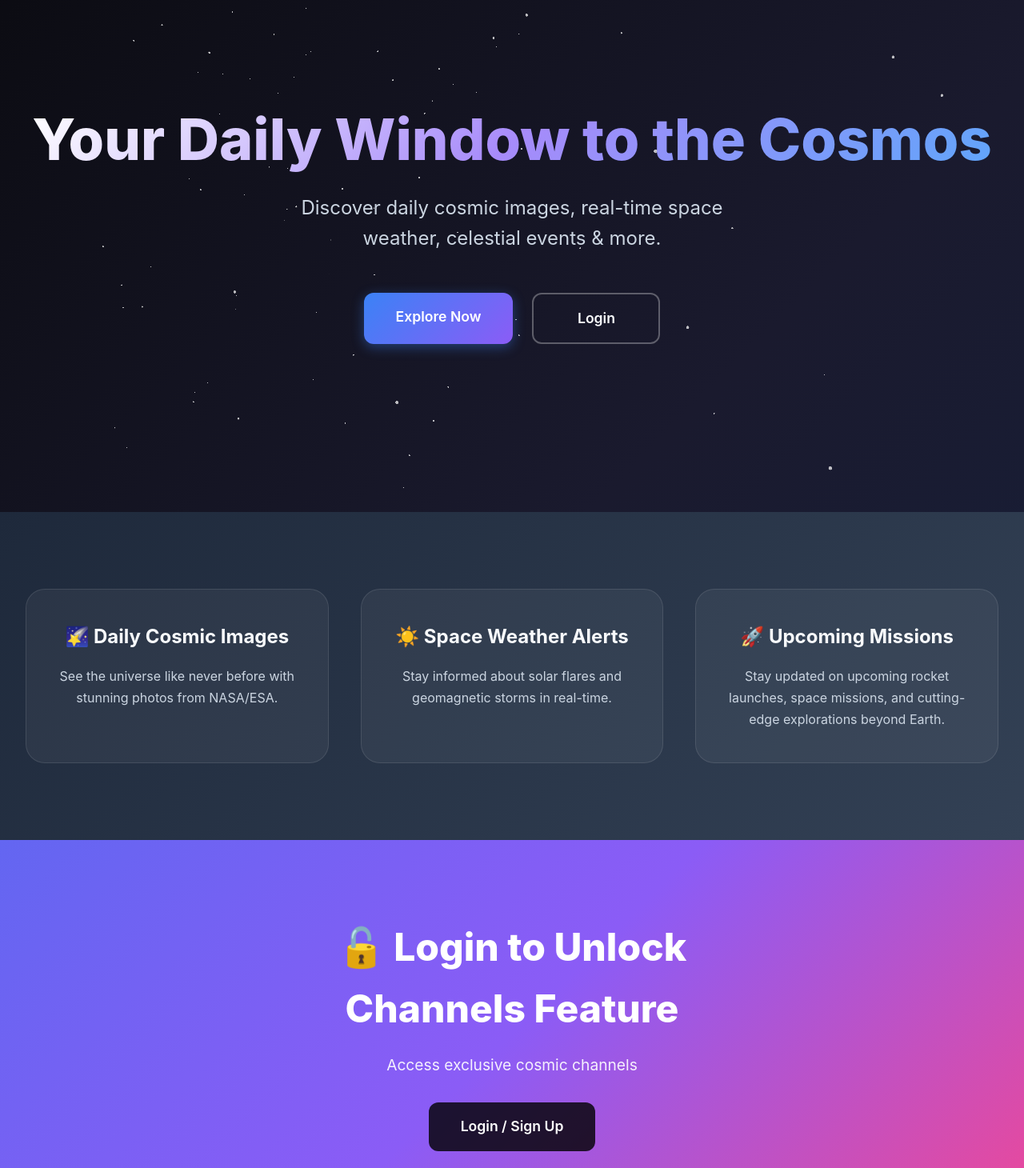
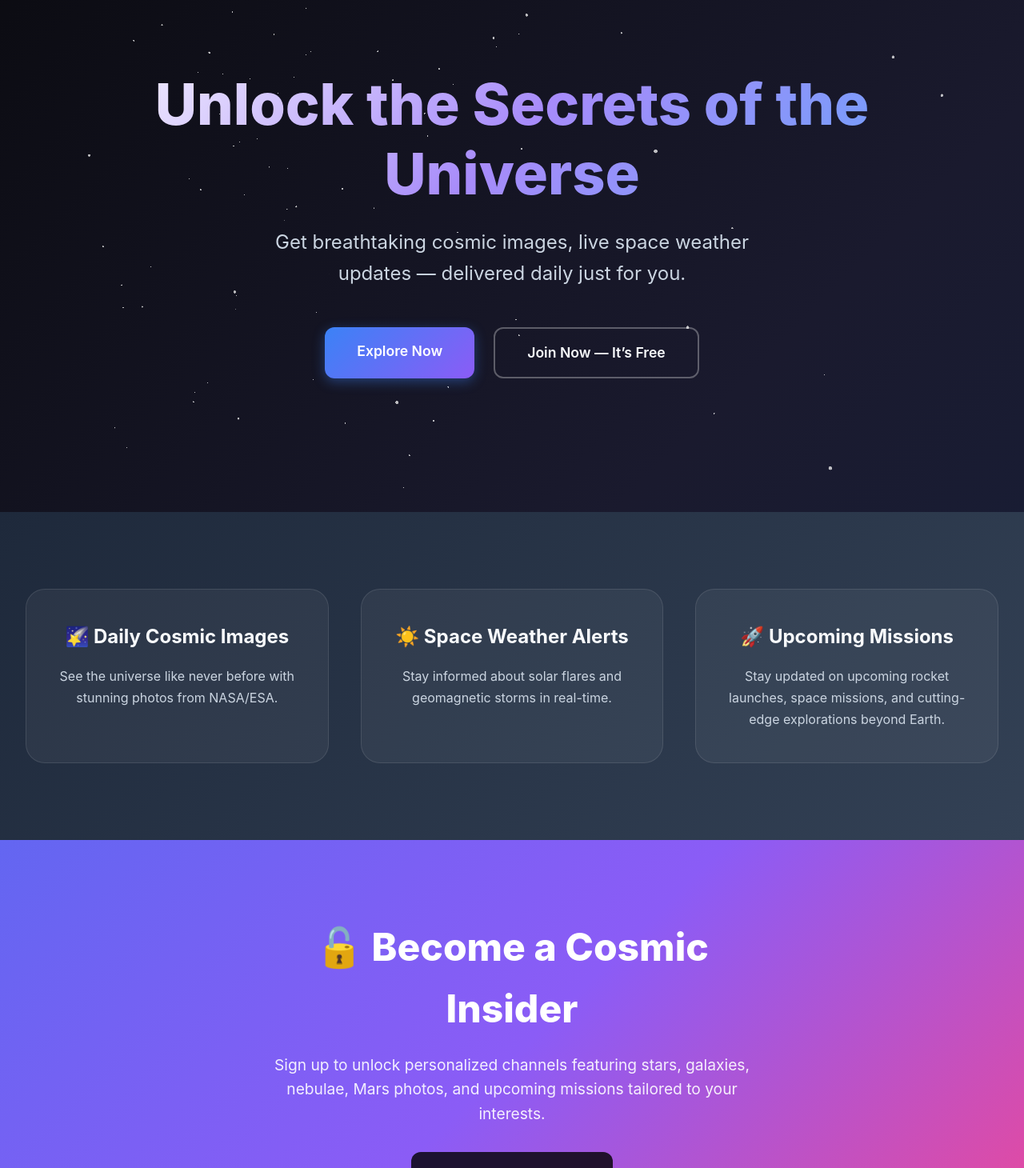
Before and after one commit to jkplearner/CosmicNews, a React (Vite) app: page / in a window 1280 px wide. Shown: the part 180-1640 px from the top of the page at 80% size. Built offline with nearby package versions, Linux system fonts and the light colour scheme.

Commit message:
Landing Page update

```diff
--- a/Client/src/Frontend/Components/LandingPage.jsx
+++ b/Client/src/Frontend/Components/LandingPage.jsx
@@ -42,14 +42,14 @@ const LandingPage = () => {
           <Particles />
         </div>
         <div className="hero-content">
-          <h1>Your Daily Window to the Cosmos</h1>
-          <p>Discover daily cosmic images, real-time space weather, celestial events & more.</p>
+          <h1>Unlock the Secrets of the Universe</h1>
+          <p>Get breathtaking cosmic images, live space weather updates — delivered daily just for you.</p>
           <div className="hero-buttons">
             <a href="/dashboard" className="primary-btn">Explore Now</a>
             {user ? (
               <button className="secondary-btn" onClick={logoutHandler}>Logout</button>
             ) : (
-              <a href="/login" className="secondary-btn">Login</a>
+              <a href="/login" className="secondary-btn">Join Now — It’s Free</a>
             )}
           </div>
         </div>
@@ -64,17 +64,19 @@ const LandingPage = () => {
           <h3>☀️ Space Weather Alerts</h3>
           <p>Stay informed about solar flares and geomagnetic storms in real-time.</p>
         </div>
-       <div className="feature-card">
-  <h3>🚀 Upcoming Missions</h3>
-  <p>Stay updated on upcoming rocket launches, space missions, and cutting-edge explorations beyond Earth.</p>
-</div>
+        <div className="feature-card">
+          <h3>🚀 Upcoming Missions</h3>
+          <p>Stay updated on upcoming rocket launches, space missions, and cutting-edge explorations beyond Earth.</p>
+        </div>
       </section>
 
       <section className="login-feature-section">
         <div className="login-feature-content">
-          <h2>🔓 Login to Unlock Channels Feature</h2>
-          <p>Access exclusive cosmic channels</p>
-          <a href="/login" className="login-feature-btn">{user ? 'Go to Channels' : 'Login / Sign Up'}</a>
+          <h2>🔓 Become a Cosmic Insider</h2>
+          <p>Sign up to unlock personalized channels featuring stars, galaxies, nebulae, Mars photos, and upcoming missions tailored to your interests.</p>
+          <a href="/login" className="login-feature-btn">
+            {user ? 'Explore Your Channels' : 'Join Now — It’s Free'}
+          </a>
         </div>
       </section>
 
```
